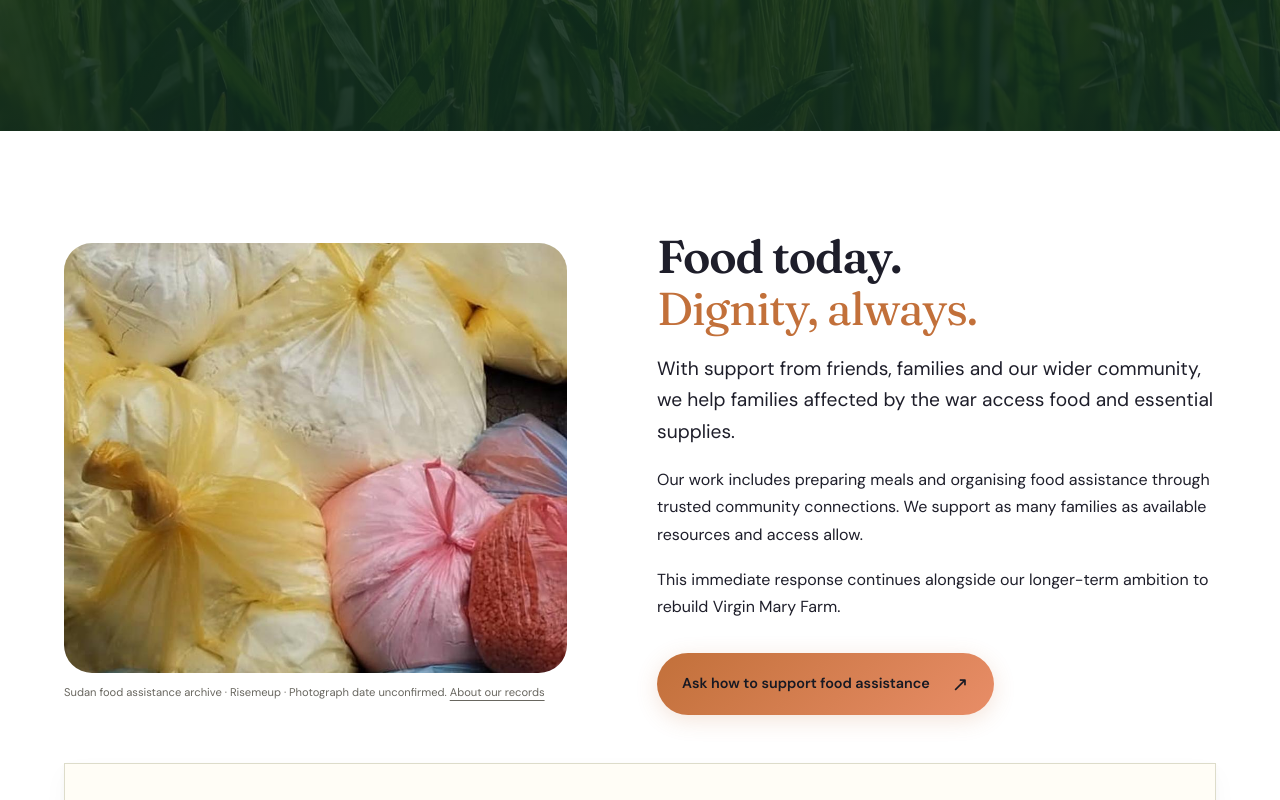
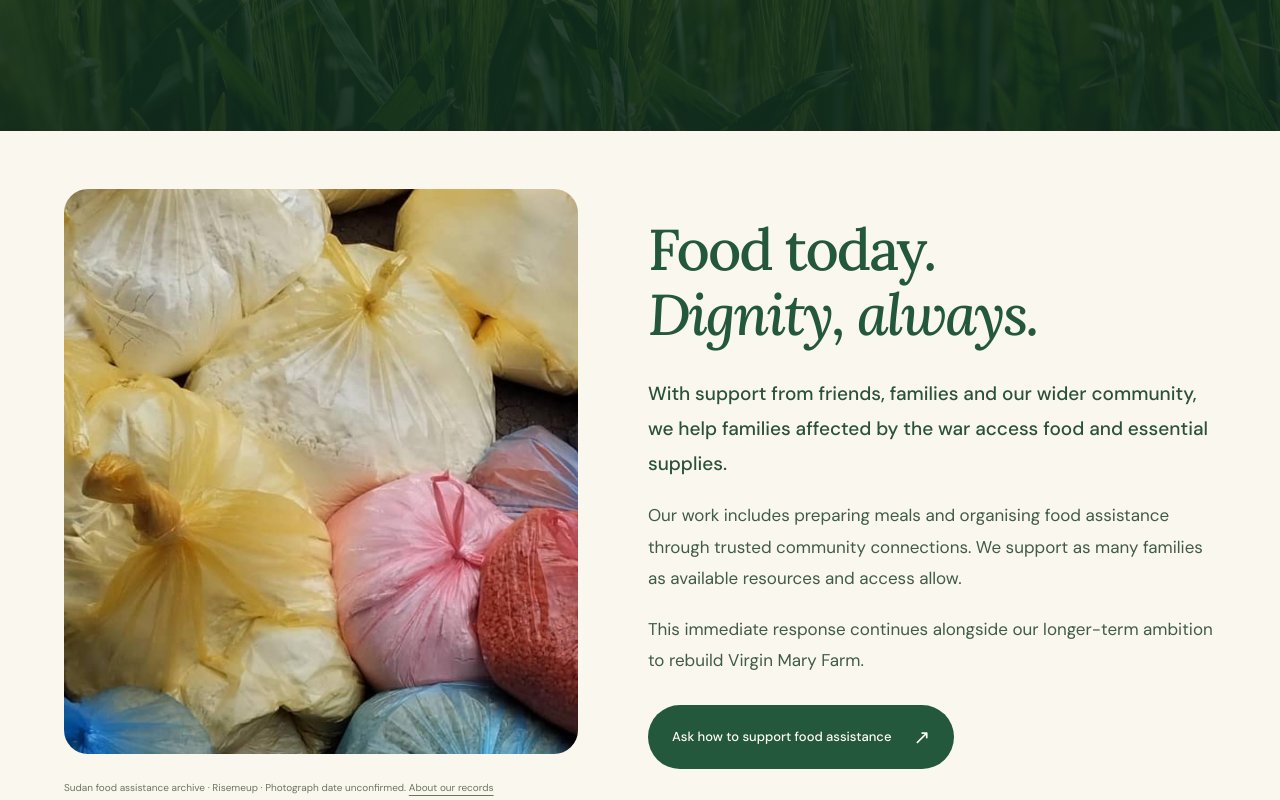
Before and after one commit to Hero988/RiseMeUp, a React (Vite) app: page / in a window 1280 px wide. Shown: the part 3560-4360 px from the top of the page. Built offline with nearby package versions, Linux system fonts and the light colour scheme; a web font is replaced by a local one.

Commit message:
Apply approved ivory and green Lora food assistance design

```diff
--- a/public/homepage-theme.css
+++ b/public/homepage-theme.css
@@ -1,3 +1,4 @@
+@import url('https://fonts.googleapis.com/css2?family=Lora:ital,wght@0,500;1,500&family=DM+Sans:wght@400;500;600&display=swap');
 @import url('https://fonts.googleapis.com/css2?family=Playfair+Display:ital,wght@0,500;1,500&display=swap');
 @import url('https://fonts.googleapis.com/css2?family=Lora:wght@500&display=swap');
 @import url('https://fonts.googleapis.com/css2?family=Playfair+Display:wght@500&display=swap');
@@ -328,3 +329,28 @@
   .home-page #relief .crisis-history-link:hover,
   .home-page #relief .crisis-history-link:focus-within {transform:none}
 }
+
+/* Approved ivory and forest green food assistance section. */
+.home-page #relief {padding-top:58px;background:#faf7ef}
+.home-page #relief .relief-grid {display:grid;grid-template-columns:.95fr 1.05fr;align-items:center;gap:70px}
+.home-page #relief .photo {margin:0}
+.home-page #relief .photo img {width:100%;height:565px;object-fit:cover;border-radius:24px}
+.home-page #relief .photo figcaption {font:10px/1.7 'DM Sans',sans-serif;color:#6b765e;margin-top:15px}
+.home-page #relief .relief-grid h2 {
+  font:500 clamp(42px,4.5vw,64px)/1.14 'Lora',Georgia,serif;
+  letter-spacing:-.035em;color:#24583d;margin:0 0 28px;padding:0;border:0;
+}
+.home-page #relief .relief-grid h2 em {font:italic 500 1em/1.14 'Lora',Georgia,serif;color:#24583d}
+.home-page #relief .relief-grid h2::before,
+.home-page #relief .relief-grid h2::after {content:none;display:none}
+.home-page #relief .relief-grid > div > p {font:400 17px/1.85 'DM Sans',sans-serif;color:#405b48;margin:0 0 19px}
+.home-page #relief .relief-grid > div > p.lead {font-size:19px;font-weight:500;color:#2c513b}
+.home-page #relief .relief-grid .button {
+  border-radius:999px;background:#24583d;border-color:#24583d;color:#fffdf3;
+  box-shadow:none;font:500 13px/1.5 'DM Sans',sans-serif;padding:17px 24px;margin-top:9px;
+}
+@media(max-width:800px) {
+  .home-page #relief .relief-grid {grid-template-columns:1fr;gap:32px}
+  .home-page #relief .photo img {height:400px}
+  .home-page #relief {padding-top:35px}
+}
```
